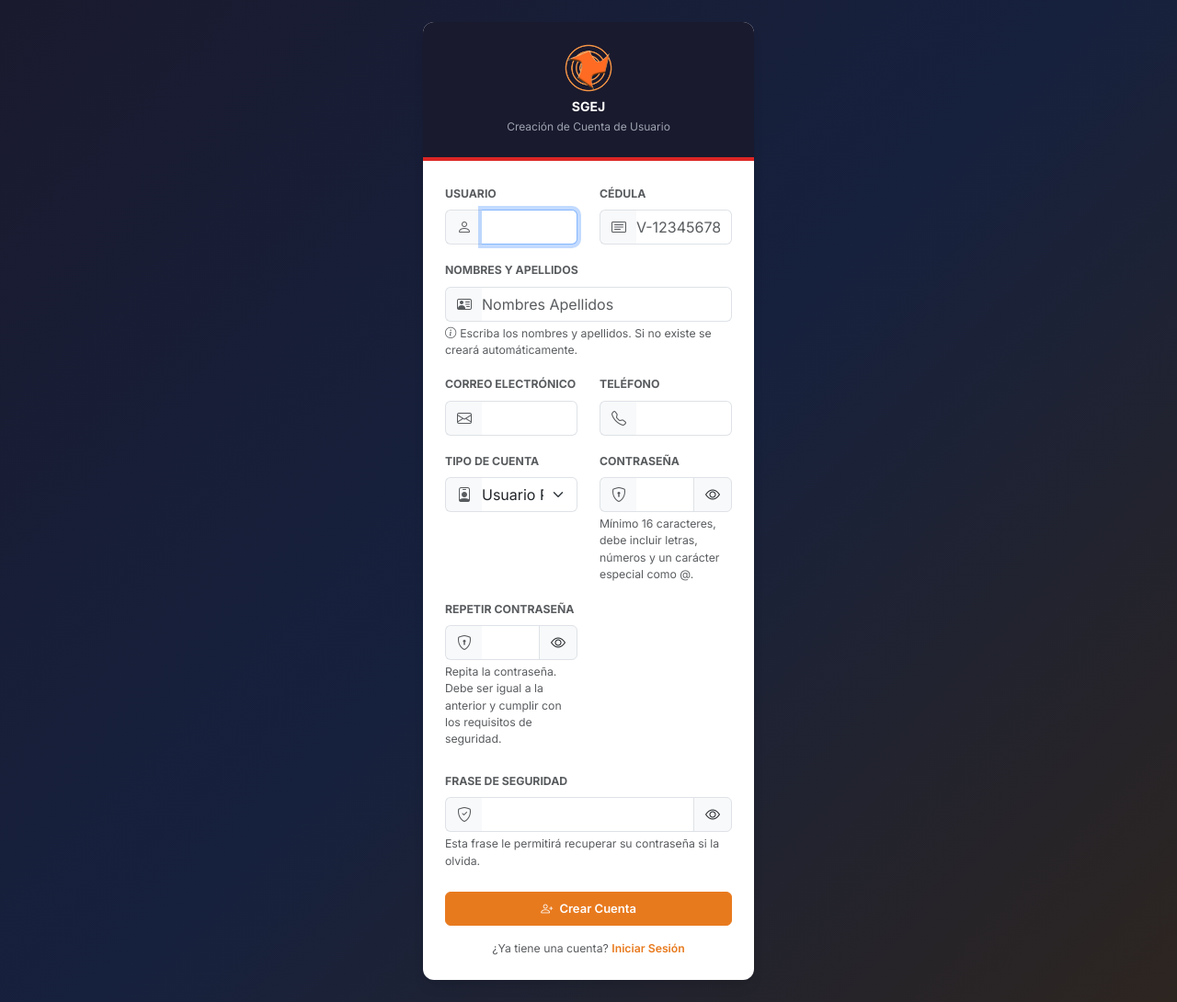
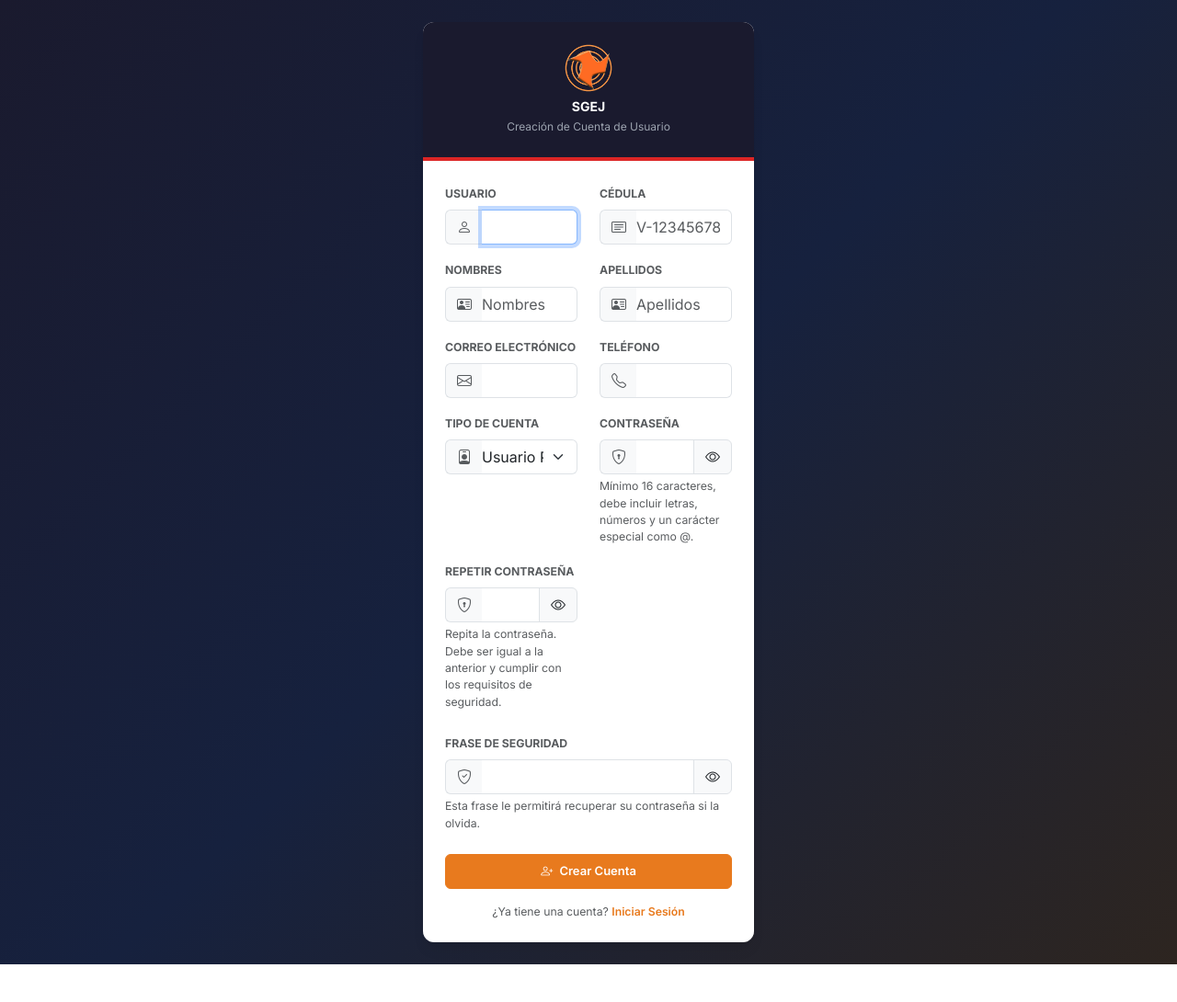
Before and after one commit to leonaboss/SGEJ, a Django app: page /auth/register/ in a window 1280 px wide. Shown: the whole page at 92% size. After the commit the page ends 1049 px from the top, so only its background shows below. Run offline with Django 5.2, Linux system fonts and the light colour scheme; tables that the repository leaves empty hold one stand-in row (values such as "Sample post"); parts of the project's set-up code (start-up, migrations or seed data) failed here and were passed over.

Commit message:
Fix registration form naming and clean debug logs

```diff
--- a/apps/usuarios/views.py
+++ b/apps/usuarios/views.py
@@ -521,15 +521,9 @@ class RegisterView(View):
             return redirect('expedientes:dashboard')
         form = RegistroUsuarioForm(request.POST, roles_filter=self.get_roles_disponibles())
         if form.is_valid():
-            try:
-                usuario = form.save()
-                messages.success(request, f'Cuenta creada exitosamente. Inicie sesión.')
-                return redirect('usuarios:login')
-            except Exception as e:
-                print(f"ERROR AL GUARDAR USUARIO: {e}")
-                messages.error(request, f'Error al guardar usuario: {e}')
-        else:
-            print(f"FORMULARIO INVALIDO: {form.errors}")
+            usuario = form.save()
+            messages.success(request, f'Cuenta creada exitosamente. Inicie sesión.')
+            return redirect('usuarios:login')
         return render(request, self.template_name, {
             'form': form, 'es_primero': Usuario.objects.count() == 0,
         })
--- a/templates/auth/register.html
+++ b/templates/auth/register.html
@@ -72,16 +72,25 @@
                 </div>
 
                 <div class="row">
-                    <div class="col-md-12 mb-3">
-                        <label for="personal" class="form-label text-muted small fw-bold text-uppercase">Nombres y Apellidos</label>
+                    <div class="col-md-6 mb-3">
+                        <label for="nombres" class="form-label text-muted small fw-bold text-uppercase">Nombres</label>
                         <div class="input-group">
                             <span class="input-group-text bg-light border-end-0"><i class="bi bi-person-vcard text-muted"></i></span>
-                            <input type="text" class="form-control border-start-0 ps-0" id="personal" name="personal" required value="{{ form.personal.value|default:'' }}" placeholder="Nombres Apellidos">
+                            <input type="text" class="form-control border-start-0 ps-0" id="nombres" name="nombres" required value="{{ form.nombres.value|default:'' }}" placeholder="Nombres">
                         </div>
-                        {% if form.personal.errors %}
-                        <div class="text-danger small mt-1">{{ form.personal.errors.0 }}</div>
+                        {% if form.nombres.errors %}
+                        <div class="text-danger small mt-1">{{ form.nombres.errors.0 }}</div>
                         {% endif %}
-                        <div class="text-muted small mt-1"><i class="bi bi-info-circle me-1"></i>Escriba los nombres y apellidos. Si no existe se creará automáticamente.</div>
+                    </div>
+                    <div class="col-md-6 mb-3">
+                        <label for="apellidos" class="form-label text-muted small fw-bold text-uppercase">Apellidos</label>
+                        <div class="input-group">
+                            <span class="input-group-text bg-light border-end-0"><i class="bi bi-person-vcard text-muted"></i></span>
+                            <input type="text" class="form-control border-start-0 ps-0" id="apellidos" name="apellidos" required value="{{ form.apellidos.value|default:'' }}" placeholder="Apellidos">
+                        </div>
+                        {% if form.apellidos.errors %}
+                        <div class="text-danger small mt-1">{{ form.apellidos.errors.0 }}</div>
+                        {% endif %}
                     </div>
                 </div>
 
```
